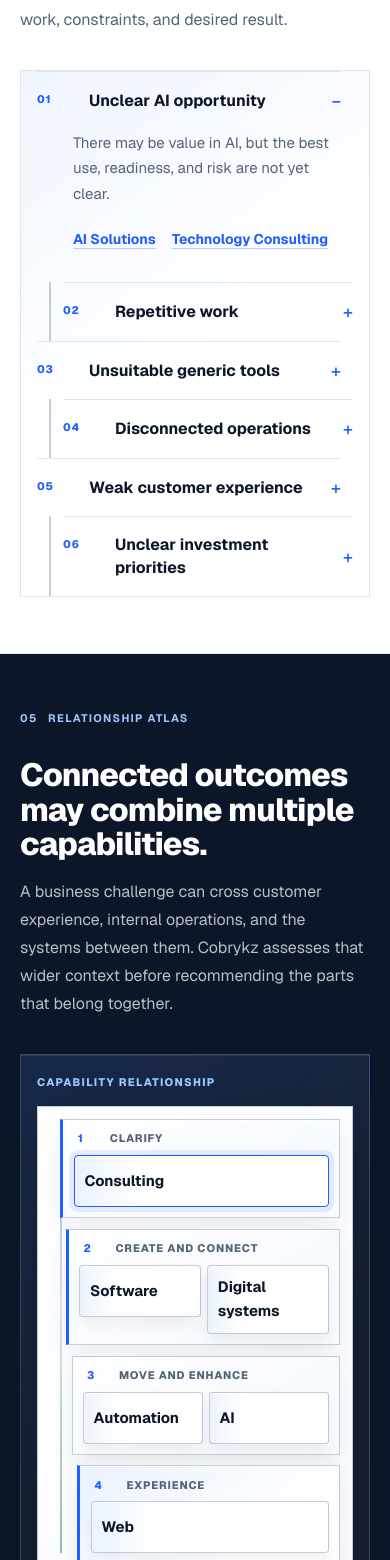
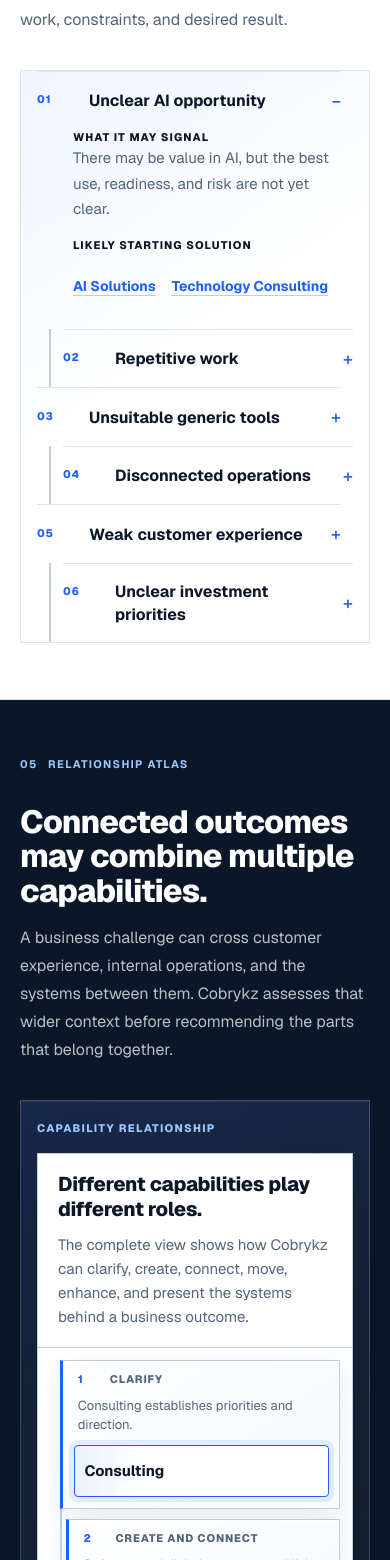
Before and after one commit to mandela237/cobrykz, a Next.js app: page /solutions in a window 390 px wide. Shown: the part 2768-4328 px from the top of the page. Built offline with nearby package versions, Linux system fonts and the light colour scheme; a web font is replaced by a local one.

Commit message:
fix: preserve mobile Solutions content parity

```diff
--- a/app/globals.css
+++ b/app/globals.css
@@ -749,6 +749,28 @@
     box-shadow: var(--atlas-depth-shadow);
   }
 
+  .mobile-atlas__heading {
+    display: grid;
+    gap: 0.65rem;
+    padding: 1.15rem 1.25rem;
+    border-bottom: 1px solid var(--atlas-frame);
+    background: white;
+  }
+
+  .mobile-atlas__heading h3 {
+    color: var(--color-navy);
+    font-size: 1.25rem;
+    font-weight: 750;
+    letter-spacing: -0.015em;
+    line-height: 1.25;
+  }
+
+  .mobile-atlas__heading p {
+    color: var(--color-slate);
+    font-size: 0.9375rem;
+    line-height: 1.6;
+  }
+
   .mobile-atlas__map {
     position: relative;
     display: grid;
@@ -836,6 +858,13 @@
   .mobile-atlas__layer-header strong {
     font-size: 0.6875rem;
     font-weight: 750;
+  }
+
+  .mobile-atlas__layer-meaning {
+    margin: 0 0.25rem 0.65rem;
+    color: var(--color-slate);
+    font-size: 0.8125rem;
+    line-height: 1.5;
   }
 
   .mobile-atlas__nodes {
@@ -965,6 +994,49 @@
     line-height: 1.5;
   }
 
+  .mobile-atlas__legend {
+    border-top: 1px solid var(--atlas-frame);
+    color: var(--color-navy);
+    background: white;
+  }
+
+  .mobile-atlas__legend summary {
+    display: flex;
+    min-height: 2.75rem;
+    cursor: pointer;
+    align-items: center;
+    padding-inline: 1.25rem;
+    color: var(--color-blue);
+    font-size: 0.75rem;
+    font-weight: 750;
+  }
+
+  .mobile-atlas__legend dl {
+    display: grid;
+    margin: 0;
+    padding: 0 1.25rem 1rem;
+  }
+
+  .mobile-atlas__legend dl > div {
+    display: grid;
+    grid-template-columns: minmax(5.5rem, 0.65fr) minmax(0, 1.35fr);
+    gap: 0.75rem;
+    padding-block: 0.65rem;
+    border-top: 1px solid var(--atlas-frame);
+  }
+
+  .mobile-atlas__legend dt {
+    color: var(--color-navy);
+    font-size: 0.75rem;
+    font-weight: 750;
+  }
+
+  .mobile-atlas__legend dd {
+    color: var(--color-slate);
+    font-size: 0.75rem;
+    line-height: 1.5;
+  }
+
   [data-mobile-homepage] {
     min-width: 0;
     background: white;
@@ -1687,6 +1759,20 @@
     list-style: none;
   }
 
+  .mobile-solutions-field-label {
+    margin-top: 1rem;
+    color: var(--color-navy);
+    font-size: 0.6875rem;
+    font-weight: 750;
+    letter-spacing: 0.1em;
+    line-height: 1.4;
+    text-transform: uppercase;
+  }
+
+  .mobile-solutions-field-label:first-child {
+    margin-top: 0;
+  }
+
   .mobile-solutions-atlas-stage {
     padding: 1.25rem 1rem 1rem;
     border: 1px solid rgb(156 200 255 / 0.26);
--- a/components/mobile/MobileAtlasPath.tsx
+++ b/components/mobile/MobileAtlasPath.tsx
@@ -1,5 +1,6 @@
 "use client";
 
+import AtlasTextEquivalent from "@/components/atlas/AtlasTextEquivalent";
 import type { AtlasDefinition } from "@/components/atlas/types";
 
 type MobileAtlasNode = AtlasDefinition["nodes"][number];
@@ -8,6 +9,7 @@
   selectedNodeId?: string;
   onSelectNode: (nodeId: string) => void;
   ariaLabel: string;
+  showDefinitionContext?: boolean;
 };
 
 type MobileAtlasNodeControlProps = {
@@ -38,6 +40,7 @@
   selectedNodeId,
   onSelectNode,
   ariaLabel,
+  showDefinitionContext = false,
 }: MobileAtlasPathProps) {
   const nodesById = new Map(definition.nodes.map((node) => [node.id, node]));
   const selectedNode = selectedNodeId
@@ -53,9 +56,26 @@
     /left to right/i,
     "top to bottom",
   );
+  const mobileDefinition: AtlasDefinition = {
+    ...definition,
+    readingDirection: verticalReadingDirection,
+  };
+  const titleId = `${definition.id}-mobile-title`;
+  const descriptionId = `${definition.id}-mobile-description`;
 
   return (
-    <figure className="mobile-atlas" aria-label={ariaLabel}>
+    <figure
+      className="mobile-atlas"
+      aria-label={showDefinitionContext ? undefined : ariaLabel}
+      aria-labelledby={showDefinitionContext ? titleId : undefined}
+      aria-describedby={showDefinitionContext ? descriptionId : undefined}
+    >
+      {showDefinitionContext ? (
+        <div className="mobile-atlas__heading">
+          <h3 id={titleId}>{definition.title}</h3>
+          <p id={descriptionId}>{definition.description}</p>
+        </div>
+      ) : null}
       <ol className="mobile-atlas__map" aria-label={`${ariaLabel} planes`}>
         {definition.layers.map((layer) => {
           const layerNodes = definition.nodes.filter(
@@ -89,6 +109,9 @@
                 <span aria-hidden="true">{layer.depth}</span>
                 <strong>{layer.label}</strong>
               </div>
+              {showDefinitionContext ? (
+                <p className="mobile-atlas__layer-meaning">{layer.meaning}</p>
+              ) : null}
               <ol className="mobile-atlas__nodes">
                 {layerNodes.map((node) => (
                   <li key={node.id} data-atlas-kind={node.kind}>
@@ -155,6 +178,22 @@
       <figcaption className="mobile-atlas__caption">
         {verticalReadingDirection}
       </figcaption>
+      {showDefinitionContext && definition.legend?.length ? (
+        <details className="mobile-atlas__legend">
+          <summary className="min-h-11">Understand the model</summary>
+          <dl>
+            {definition.legend?.map((item) => (
+              <div key={item.label}>
+                <dt>{item.label}</dt>
+                <dd>{item.meaning}</dd>
+              </div>
+            ))}
+          </dl>
+        </details>
+      ) : null}
+      {showDefinitionContext ? (
+        <AtlasTextEquivalent definition={mobileDefinition} />
+      ) : null}
     </figure>
   );
 }
--- a/components/solutions/MobileCapabilityAtlas.tsx
+++ b/components/solutions/MobileCapabilityAtlas.tsx
@@ -32,6 +32,7 @@
         selectedNodeId={selectedNodeId}
         onSelectNode={setSelectedNodeId}
         ariaLabel={capabilityRelationship.title}
+        showDefinitionContext
       />
       <div
         className="mobile-solutions-atlas__action"
--- a/components/solutions/MobileSolutionsHub.tsx
+++ b/components/solutions/MobileSolutionsHub.tsx
@@ -15,7 +15,10 @@
 import MobileChapter from "@/components/mobile/MobileChapter";
 import MobileDisclosureGroup from "@/components/mobile/MobileDisclosureGroup";
 import MobileCapabilityAtlas from "@/components/solutions/MobileCapabilityAtlas";
-import type { SelectionRow } from "@/components/solutions/SolutionSelectionMatrix";
+import {
+  selectionLabels,
+  type SelectionRow,
+} from "@/components/solutions/SolutionSelectionMatrix";
 import { capabilityRelationship } from "@/components/solutions/CapabilityRelationshipAtlas";
 import PrimaryLink from "@/components/ui/PrimaryLink";
 
@@ -216,7 +219,13 @@
               ),
               panel: (
                 <>
+                  <p className="mobile-solutions-field-label">
+                    {selectionLabels.signal}
+                  </p>
                   <p>{row.signal}</p>
+                  <p className="mobile-solutions-field-label">
+                    {selectionLabels.solution}
+                  </p>
                   <ul className="mobile-solutions-condition-links">
                     {row.solutionSlugs.map((slug) => {
                       const solution = solutionBySlug[slug];
--- a/components/solutions/SolutionSelectionMatrix.tsx
+++ b/components/solutions/SolutionSelectionMatrix.tsx
@@ -7,6 +7,12 @@
   signal: string;
   solutionSlugs: readonly SolutionSlug[];
 };
+
+export const selectionLabels = {
+  condition: "Business condition",
+  signal: "What it may signal",
+  solution: "Likely starting solution",
+} as const;
 
 export const selectionRows = [
   {
@@ -66,19 +72,19 @@
               className="w-1/4 border-b border-border px-5 py-4 text-xs font-bold uppercase tracking-[0.12em] text-navy"
               scope="col"
             >
-              Business condition
+              {selectionLabels.condition}
             </th>
             <th
               className="w-1/2 border-b border-border px-5 py-4 text-xs font-bold uppercase tracking-[0.12em] text-navy"
               scope="col"
             >
-              What it may signal
+              {selectionLabels.signal}
             </th>
             <th
               className="w-1/4 border-b border-border px-5 py-4 text-xs font-bold uppercase tracking-[0.12em] text-navy"
               scope="col"
             >
-              Likely starting solution
+              {selectionLabels.solution}
             </th>
           </tr>
         </thead>
```
Also changed, not shown: 1 other file (tests, documents, lock files or other folders).
